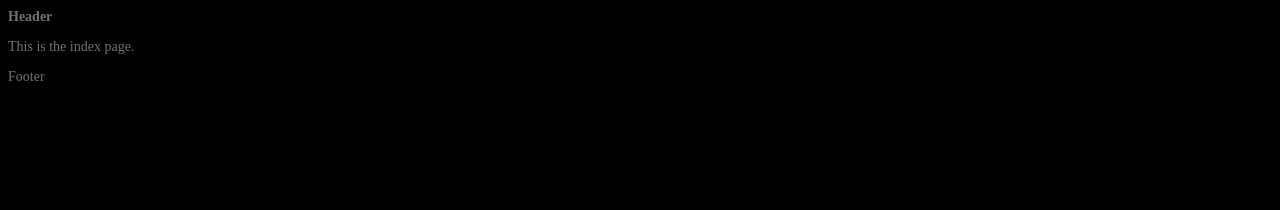
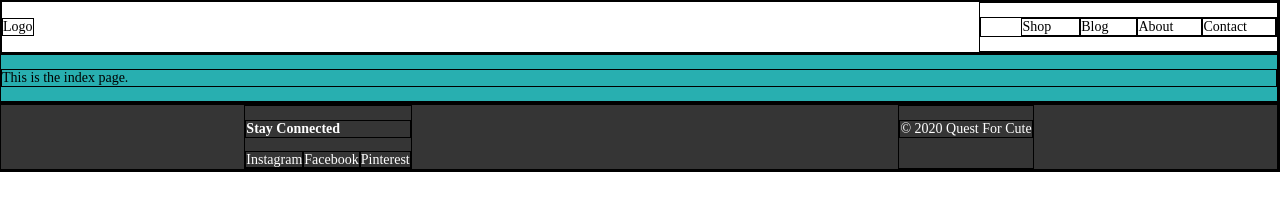
Before and after one commit to dfgomm/site-quest_for_cute, a Gatsby site: page / in a window 1280 px wide. Built offline with nearby package versions, Linux system fonts and the light colour scheme; Gatsby itself is replaced by a stand-in of ours.

Commit message:
Modified margins and created flexbox outlines for header and footer.

```diff
--- a/src/components/footer.js
+++ b/src/components/footer.js
@@ -5,7 +5,17 @@ import footerStyles from './modules/footer.module.css'
 const Footer = () => {
     return (
         <footer className={footerStyles.footer}>
-            <p>Footer</p>
+            <div className={footerStyles.footer_container}>
+                <div className={footerStyles.footer_social}>
+                    <h3>Stay Connected</h3>
+                    <div>Instagram</div>
+                    <div>Facebook</div>
+                    <div>Pinterest</div>
+                </div>
+                <div className={footerStyles.footer_copyright}>
+                    <p>&copy; 2020 Quest For Cute </p>
+                </div>
+            </div>
         </footer>
     )
 }
--- a/src/components/header.js
+++ b/src/components/header.js
@@ -5,7 +5,17 @@ import headerStyles from './modules/header.module.css'
 const Header = () => {
     return (
         <header className={headerStyles.header}>
-            <h1>Header</h1>
+            <div className={headerStyles.headerNav_container}>
+                <div className={headerStyles.headerNav_logo}>Logo</div>
+                <div>
+                    <ol className={headerStyles.headerNav_links}>
+                        <li>Shop</li>
+                        <li>Blog</li>
+                        <li>About</li>
+                        <li>Contact</li>
+                    </ol>
+                </div>
+            </div>
         </header>
     )
 }
--- a/src/components/layout.js
+++ b/src/components/layout.js
@@ -10,7 +10,9 @@ const Layout = (props) => {
         <div className={layoutStyles.container}>
             <div className={layoutStyles.content}>
                 <Header />
+                <div className={layoutStyles.pages}>
                 {props.children}
+                </div>
             </div>
             <Footer />
         </div>
--- a/src/components/modules/footer.module.scss
+++ b/src/components/modules/footer.module.scss
@@ -1,3 +1,24 @@
-/* .footer {
+@import "../../styles/config";
 
-} */
+.footer {
+    background: #353535;
+    color: white;
+}
+
+.footer_container {
+    display: flex;
+    flex-direction: row;
+    justify-content: space-around;
+}
+
+.footer_social {
+
+}
+
+.footer_social div {  //swap with icons
+    display: inline;
+}
+
+.footer_copyright {
+
+}
--- a/src/components/modules/header.module.scss
+++ b/src/components/modules/header.module.scss
@@ -1,3 +1,26 @@
-/* .header {
+@import "../../styles/config";
 
-} */
+.header {
+    background: white;
+}
+
+.headerNav_container {
+  display: flex;
+  flex-direction: row;
+  flex-wrap: nowrap;
+  justify-content: space-between;
+  width: 100%;
+}
+
+.headerNav_logo {
+    align-self: center;
+}
+
+.headerNav_links {
+  list-style: none;
+  display: flex;
+}
+
+.headerNav_links li {
+    padding-right: 2rem;
+}
--- a/src/components/modules/layout.module.scss
+++ b/src/components/modules/layout.module.scss
@@ -1,10 +1,15 @@
-/*
+@import "../../styles/config.scss";
 
 .container {
-
+  margin: -1rem -1rem;
+  max-width: 100vw;
 }
 
 .content {
+  max-width: 100vw;
+}
 
+.pages {
+  background: $primary-color;
+  width: 100;
 }
-*/
--- /dev/null
+++ b/src/styles/_config.scss
@@ -0,0 +1,8 @@
+$primary-color: #28AFB0;
+$secondary-color: #CD5334;
+$font-size: 14px;
+
+* {
+    border: 1px solid black;
+    font-size: $font-size;
+}
--- a/src/styles/styles.scss
+++ b/src/styles/styles.scss
@@ -1,9 +1 @@
-$primary-color: black;
-$secondary-color: #727272;
-$font-size: 14px;
-
-* {
-    background: $primary-color;
-    color: $secondary-color;
-    font-size: $font-size;
-}
+@import "config"
```
Also changed, not shown: src/components/modules/footer.module.css, src/components/modules/header.module.css, src/components/modules/layout.module.css, src/components/modules/shop.module.css (renamed from src/components/shop.module.css), src/components/modules/shop.module.scss (added), src/components/shop.module.scss (deleted), src/styles/styles.css, 6 other files.
